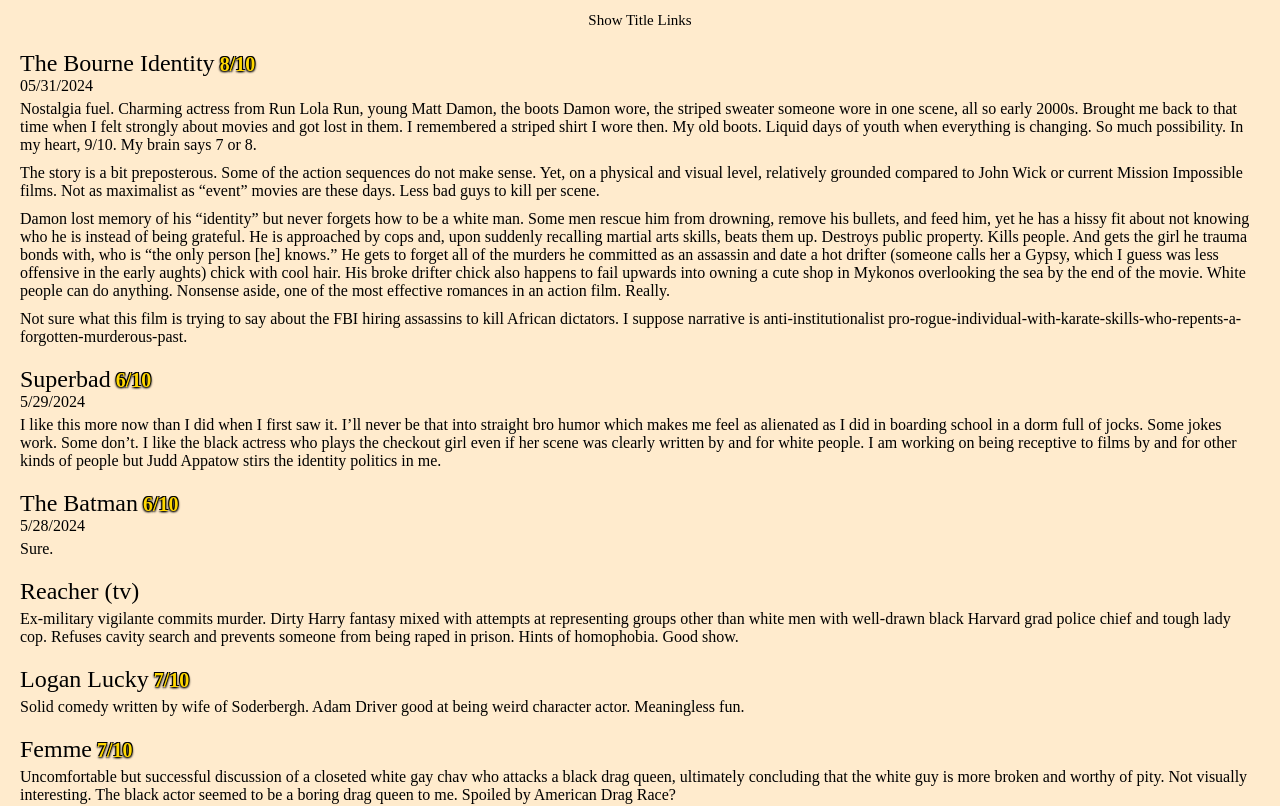
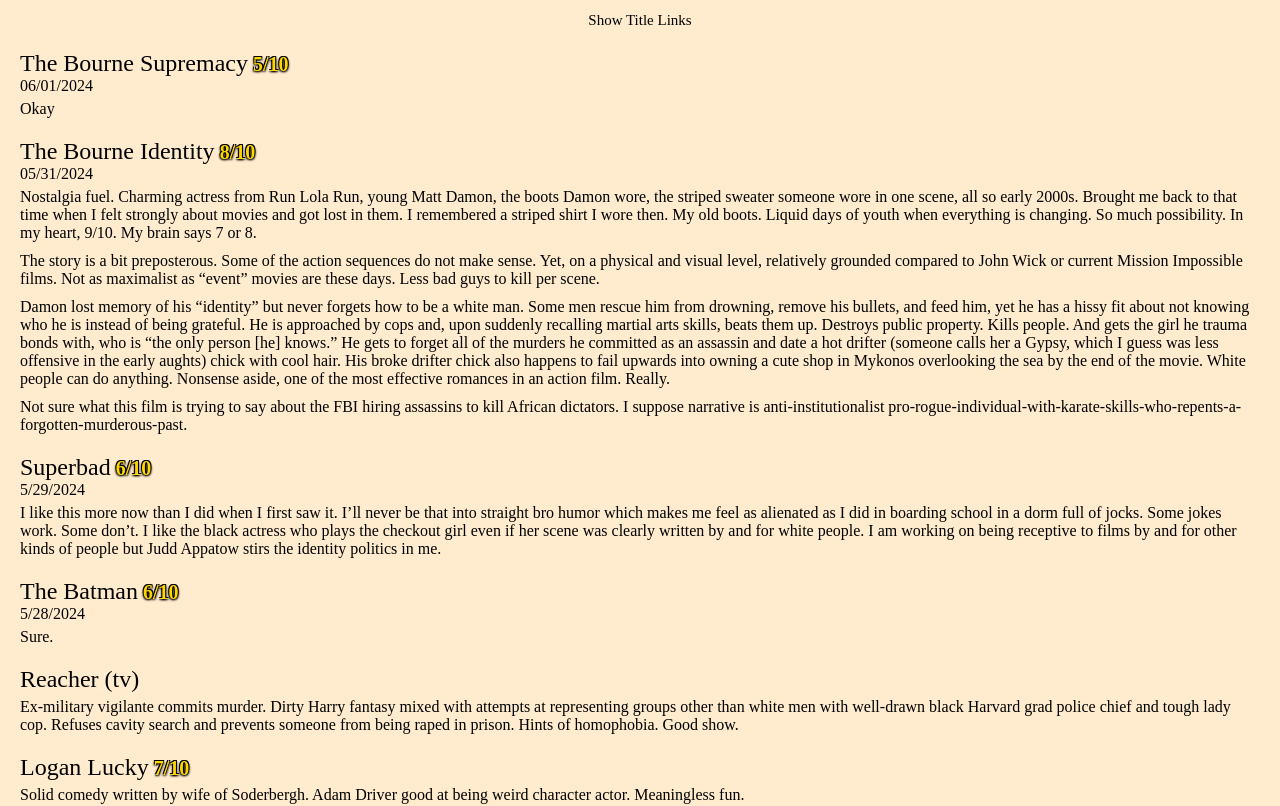
Before and after one commit to nkossally/movie-log, a React (Create React App) app: page / in a window 1280 px wide. Shown: the top 806 px of the page. Built offline with nearby package versions, Linux system fonts and the light colour scheme.

Commit message:
add review

```diff
--- a/src/App.js
+++ b/src/App.js
@@ -49,6 +49,7 @@
   const ref41 = useRef(null);
   const ref42 = useRef(null);
   const ref43 = useRef(null);
+  const ref44 = useRef(null);
 
   const toggleLinks = () => {
     setShowLinks(!showLinks);
@@ -72,6 +73,9 @@
 
       {showLinks && (
         <div className="links-container">
+          <button className="title-link" onClick={scrollRefIntoView(ref44)}>
+            The Bourne Supremacy
+          </button>
           <button className="title-link" onClick={scrollRefIntoView(ref43)}>
             The Bourne Identity
           </button>
@@ -220,6 +224,12 @@
         text=""
         rating={}
       />  */}
+        <Review
+          title="The Bourne Supremacy"
+          date="06/01/2024"
+          text="Okay"
+          rating={5}
+        />
         <Review
           ref={ref43}
           title="The Bourne Identity"
```
